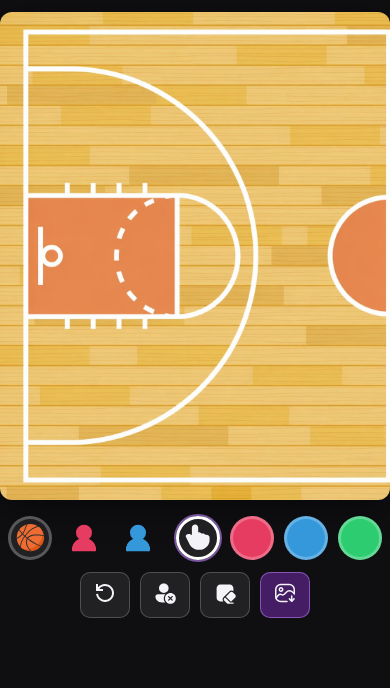
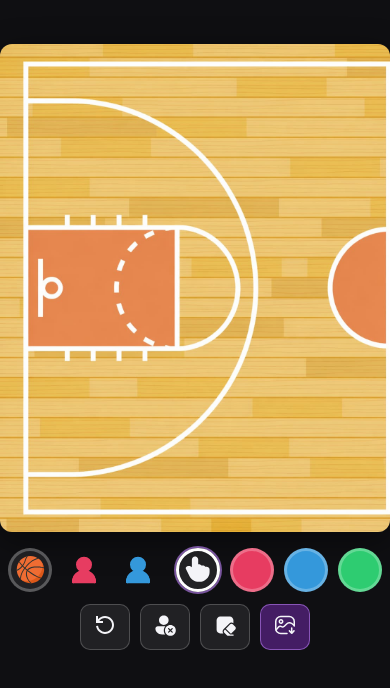
Before and after one commit to askomarov/tactical-board, a website built with Vite: page index.html in a window 390 px wide. Built offline with nearby package versions, Linux system fonts and the light colour scheme.

Commit message:
style мелкие правки отсутп сверх и отключение выбора жлементов

```diff
--- a/src/style.css
+++ b/src/style.css
@@ -17,6 +17,11 @@ body {
   font-family: system-ui, "Segoe UI", Roboto, sans-serif;
   background: #0f0f12;
   color: #e8e6ed;
+  user-select: none;
+
+  @media (max-width: 768px) {
+    padding-top: 2rem;
+  }
 }
 
 #app {
```
